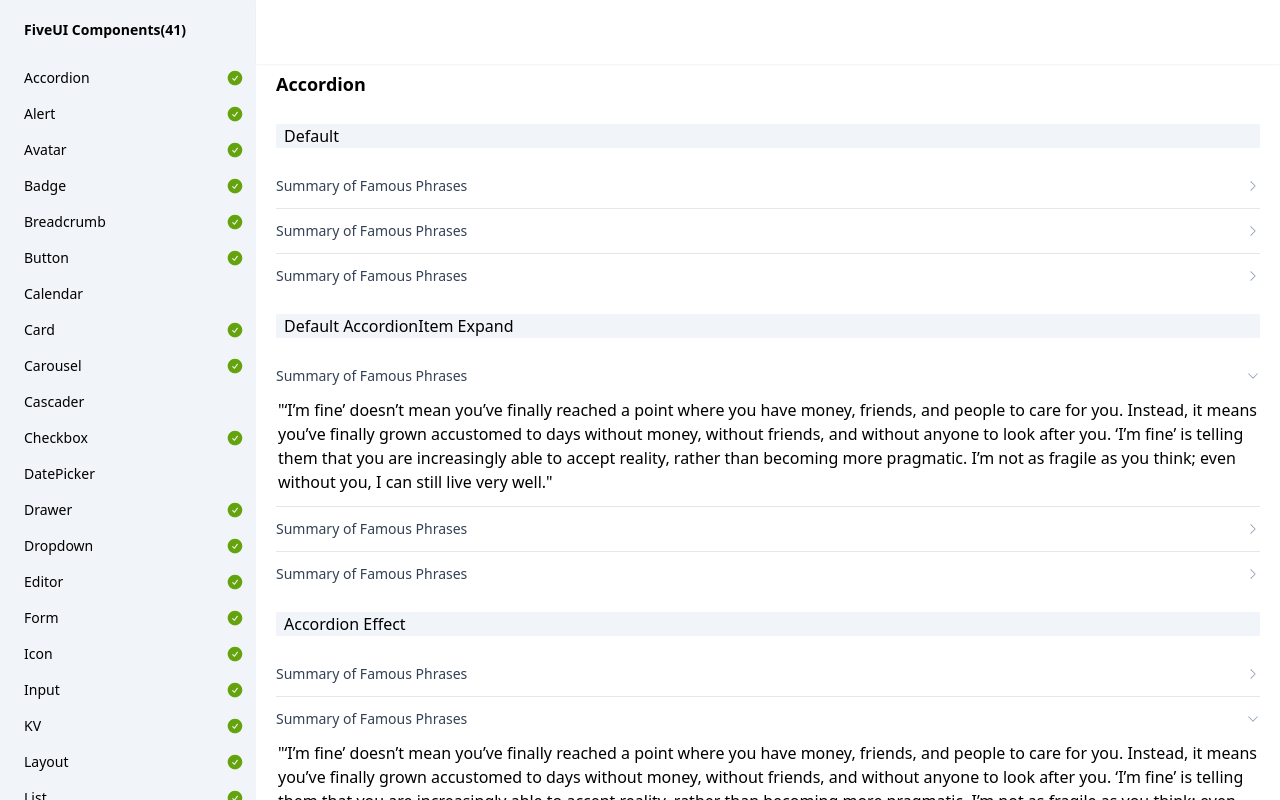
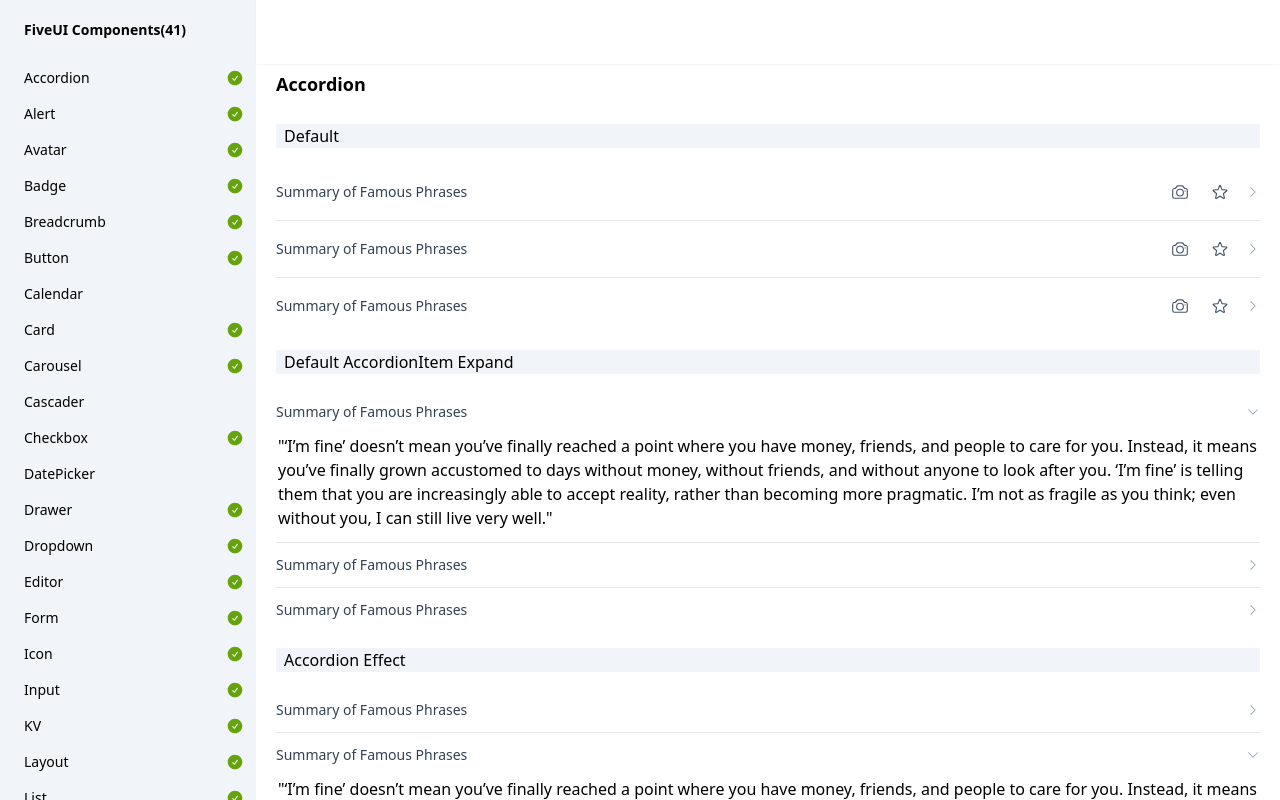
Before and after one commit to wqy2dev/five-ui, a SvelteKit app: page /accordion in a window 1280 px wide. Built offline with nearby package versions, Linux system fonts and the light colour scheme.

Commit message:
update Accordion

```diff
--- a/src/lib/accordion/Accordion.svelte
+++ b/src/lib/accordion/Accordion.svelte
@@ -4,17 +4,20 @@ export type AccordionOnChange = {(key:string, expand:boolean):void};
 export type AccordionShrink = {(key:string, fn:{():void}):void};
 
 export interface AccordionContext {
-    expandKeys?:string[];
-    disableKeys?:string[];
+    expandKeys:string[];
+    disableKeys:string[];
     shrink:AccordionShrink;
     onchange?:AccordionOnChange;
 }
 
-interface AccordionItemProps extends Omit<AccordionContext, "shrink"> {
+interface AccordionItemProps {
     id?:string;
     class?:string;
     accordion?:boolean;
     ref?:{(el:HTMLElement):void};
+    expandKeys?:string[];
+    disableKeys?:string[];
+    onchange?:AccordionOnChange;
     children?:Snippet;
 }
 
@@ -29,8 +32,8 @@ let {
 	ref,
     class:className,
     accordion,
-    disableKeys,
-    expandKeys,
+    disableKeys = [],
+    expandKeys = [],
     onchange:onChange,
     children
 }:AccordionItemProps = $props();
--- a/src/lib/accordion/AccordionItem.svelte
+++ b/src/lib/accordion/AccordionItem.svelte
@@ -9,7 +9,7 @@ const accordionItemVariants = tv({
     slots: {
         base: "relative w-full",
         arrow: "transition-transform",
-        button: "w-full flex flex-row items-center py-3 text-sm",
+        button: "w-full h-fit flex flex-row items-center py-3 text-sm",
     },
     variants: {
         expand: {
@@ -37,6 +37,7 @@ type AccordionItemProps = {
     key:string;
     title:string|Snippet;
     icon?:Snippet<[boolean]>;
+    extra?:Snippet<[boolean]>;
     children?:Snippet;
 }
 
@@ -57,6 +58,7 @@ let {
     class:className,
     headerClass:headerClassName,
     icon,
+    extra,
     children
 }:AccordionItemProps = $props();
 
@@ -98,23 +100,26 @@ onMount(() => {
         class={button({disable, className:headerClassName })}
         onclick={onclick}
     >
-        <div class="grow text-start">
-            {#if typeof title === "string"}
-                <span>
+        <div class="relative grow text-start flex flex-row items-center justify-between">
+            <div class="grow">
+                {#if typeof title === "string"}
                     {title}
-                </span>
-            {:else}
-                {@render title()}
+                {:else}
+                    {@render title()}
+                {/if}
+            </div>
+
+            {#if extra}
+                <div class="w-fit shrink-0 mr-2">
+                    {@render extra(expand)}
+                </div>
             {/if}
         </div>
         <div class="flex items-center ml-auto shrink-0 text-slate-400">
             {#if icon}
-                {@render icon(!!expand)}
+                {@render icon(expand)}
             {:else}
-                <ChevronRight
-                    size={14}
-                    class={arrow({expand})}
-                />
+                <ChevronRight size={14} class={arrow({expand})}/>
             {/if}
         </div>
     </button>
--- a/src/routes/accordion/+page.svelte
+++ b/src/routes/accordion/+page.svelte
@@ -1,5 +1,6 @@
 <script lang="ts">
-import { LockCloseOutline, LockOpenOutline, Plus, Minus } from "$lib/icons/index.js";
+    import Button from "$lib/button/Button.svelte";
+import { LockCloseOutline, LockOpenOutline, Plus, Minus, Star, Camera } from "$lib/icons/index.js";
 import { Accordion, AccordionItem } from "$lib/index.js";
 </script>
 
@@ -16,6 +17,15 @@ import { Accordion, AccordionItem } from "$lib/index.js";
         Default
     </h4>
 
+    {#snippet view(expand:boolean)}
+        <Button size="sm" variant="ghost">
+            <Camera/>
+        </Button>
+        <Button size="sm" variant="ghost">
+            <Star/>
+        </Button>
+    {/snippet}
+
     <Accordion
         onchange={(key, expand) => {
             console.log("Accordion:", key, expand);
@@ -25,18 +35,21 @@ import { Accordion, AccordionItem } from "$lib/index.js";
             key="A"
             title="Summary of Famous Phrases"
             class="AccordionItem"
+            extra={view}
         >
             "‘I’m fine’ doesn’t mean you’ve finally reached a point where you have money, friends, and people to care for you. Instead, it means you’ve finally grown accustomed to days without money, without friends, and without anyone to look after you. ‘I’m fine’ is telling them that you are increasingly able to accept reality, rather than becoming more pragmatic. I’m not as fragile as you think; even without you, I can still live very well."
         </AccordionItem>
         <AccordionItem
             key="B"
             title="Summary of Famous Phrases"
+            extra={view}
         >
             "‘I’m fine’ doesn’t mean you’ve finally reached a point where you have money, friends, and people to care for you. Instead, it means you’ve finally grown accustomed to days without money, without friends, and without anyone to look after you. ‘I’m fine’ is telling them that you are increasingly able to accept reality, rather than becoming more pragmatic. I’m not as fragile as you think; even without you, I can still live very well."
         </AccordionItem>
         <AccordionItem
             key="C"
             title="Summary of Famous Phrases"
+            extra={view}
         >
             "‘I’m fine’ doesn’t mean you’ve finally reached a point where you have money, friends, and people to care for you. Instead, it means you’ve finally grown accustomed to days without money, without friends, and without anyone to look after you. ‘I’m fine’ is telling them that you are increasingly able to accept reality, rather than becoming more pragmatic. I’m not as fragile as you think; even without you, I can still live very well."
         </AccordionItem>
```
